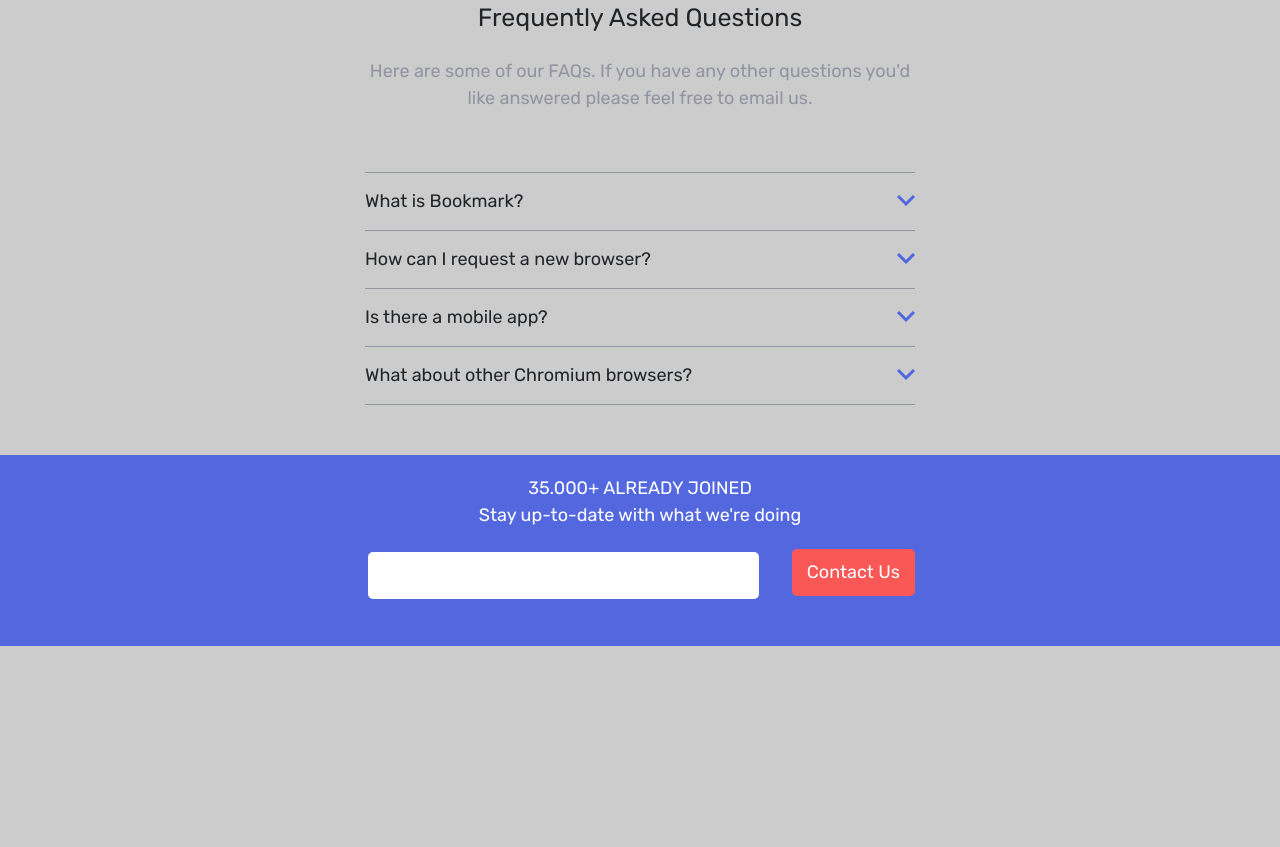
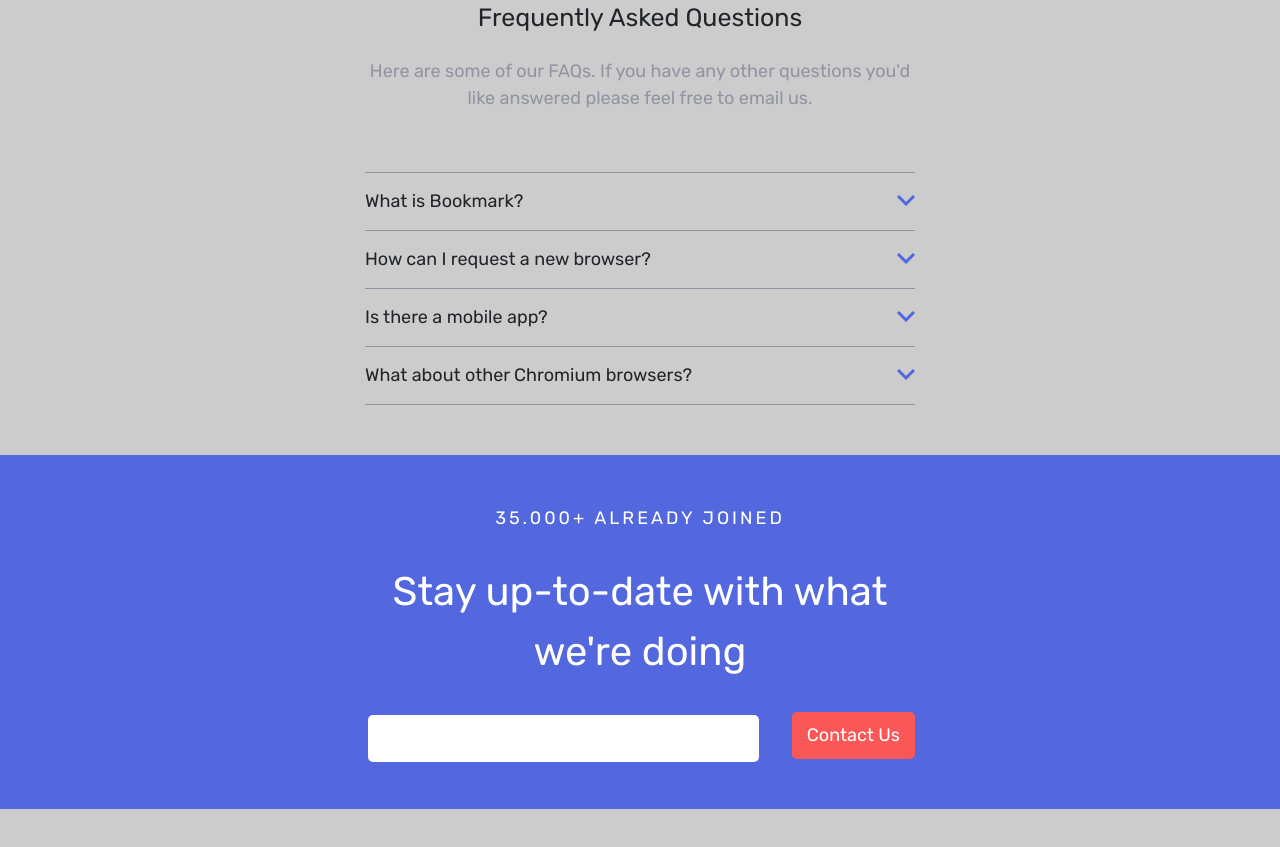
Before and after one commit to LeszekParkot/confilogi-recruitment, a React app: page / in a window 1280 px wide. Shown: the part 2282-3129 px from the top of the page. Before the commit the page ends 3028 px from the top, so only its background shows below. Built offline with nearby package versions, Linux system fonts and the light colour scheme.

Commit message:
Contact text fixed.

```diff
--- a/src/components/pages/HomePage/Contact/Contact.js
+++ b/src/components/pages/HomePage/Contact/Contact.js
@@ -1,7 +1,6 @@
 import React from "react";
 import Form from "components/pages/HomePage/Contact/Form/Form";
-import Header from "components/partials/Header/Header"
-import { contactSec, joined, contentWrapper } from "./Contact.module.scss";
+import { contactSec, joined, contentWrapper, text } from "./Contact.module.scss";
 
 
 class Contact extends React.Component {
@@ -28,9 +27,9 @@
                   <p className={joined}>
                      {this.state.joined.toString().replace(/(\d)(?=(\d\d\d)+(?!\d))/g, "$1.")} already joined
                   </p>
-                  <Header>
+                  <p className={text}>
                      Stay up-to-date with what we're doing
-                  </Header>
+                  </p>
 
                   <Form />
 
--- a/src/components/pages/HomePage/Contact/Contact.module.scss
+++ b/src/components/pages/HomePage/Contact/Contact.module.scss
@@ -12,6 +12,16 @@
 }
 
 .joined{
+   margin-top: 3rem;
+   letter-spacing: 0.3rem;
    text-align: center;
    text-transform: uppercase;
 }
+.text{
+   margin: 3rem 0;
+   font-size: 4rem;
+   text-align: center;
+   @media screen and (max-width: 375px) {
+   font-size: 3rem;
+   }
+}
--- a/src/components/pages/HomePage/Contact/Form/Form.js
+++ b/src/components/pages/HomePage/Contact/Form/Form.js
@@ -1,8 +1,6 @@
 import React, { Component } from "react";
 import { ReactComponent as IconError } from "assets/icons/icon-error.svg";
 import { inputWrapper, inputItem, input, errorMessage, form, iconError, btnSubmit, errorInputWrapper } from "./Form.module.scss";
-import styles from "./Form.module.scss";
-
 
 
 class Form extends Component {
@@ -20,7 +18,7 @@
 
    handleSubmit = (e) => {
       e.preventDefault();
-      if (this.state.email !== "" && this.state.email.includes("@")) {
+      if ((this.state.email !== "") && this.state.email.includes("@")) {
          this.setState({
             isEmailCorrect: true
          })
```
